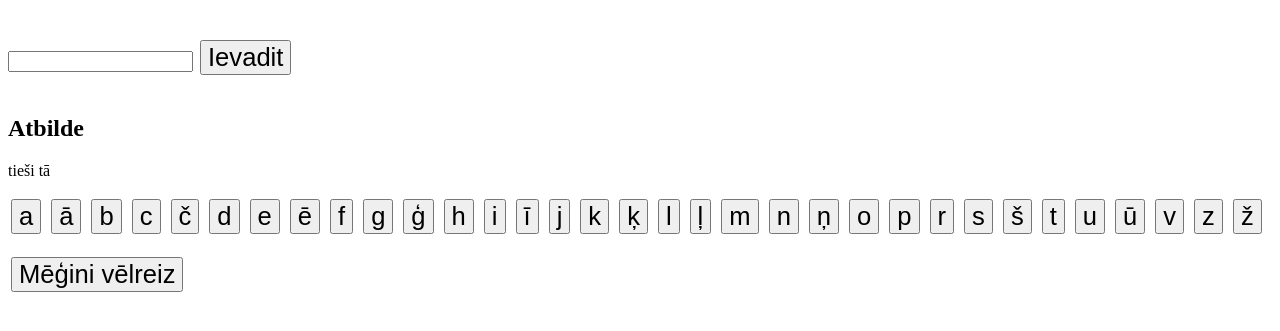
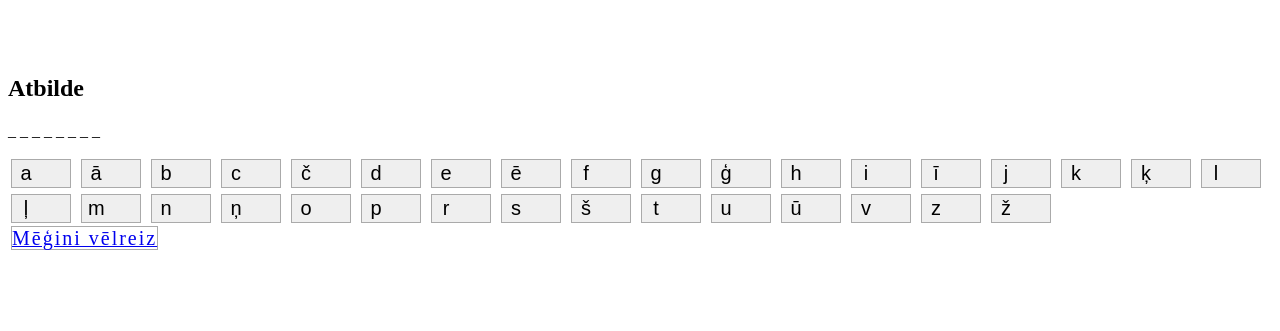
Before and after one commit to snamreg/Kar-tavas, a plain HTML site: page index.html in a window 1280 px wide. Shown: the part 61-392 px from the top of the page. Drawn offline with Linux system fonts and the light colour scheme.

Commit message:
Update index.html
kkas

```diff
--- a/index.html
+++ b/index.html
@@ -2,11 +2,11 @@
 <html>
 <head>
 </head>
-<body>
+<body onload="jaunsVards()">
  <H1>Karātavas, have you got what it takes?</H1>
  <br>
-    <input type="text" id="fname" name="fname">
-    <button class="pirm" onclick="nosutit()">Ievadit</button>
+
+
 
     <br>
  <h2>Atbilde</h2>
@@ -15,11 +15,31 @@
 
 
  <style>
-    button {
-       font-size: 1.6em;
-       margin: 3px;
-      margin-bottom: 20px;
-      position: center;
+   button {
+      font-size: 1.6em;
+      width: 60px;
+      margin: 3px;
+      border: solid 1px #aaa;
+      text-align: center;
+      font-size: 20px;
+      letter-spacing: 30px;
+      white-space: nowrap;
+      line-height: 25px;
+      overflow: hidden;
+
+    }
+   button1 {
+      font-size: 1.6em;
+      width: 160px;
+      margin: 3px;
+      border: solid 1px #aaa;
+      text-align: center;
+      font-size: 20px;
+      letter-spacing: 2px;
+      white-space: nowrap;
+      line-height: 25px;
+      overflow: hidden;
+      margin-top: 5%;
     }
  </style>
 
@@ -58,18 +78,26 @@
  <button id = "ž" onclick = "funkcija('ž')"> ž </button>
 
 <div>
-   <a href="javascript:location.reload(true)"><button> Mēģini vēlreiz</button></a>
+   <a href="javascript:location.reload(true)"><button1> Mēģini vēlreiz</button1></a>
 </div>
 
  <script>
 
 
-    let vajadzigais_vards = "atbilde";
+    let vajadzigais_vards = "pērtiķis";
     let vards_procesa = "";
-
+    function uzzimeProcesaVardu(){
+       document.getElementById("rezultats").innerHTML=vards_procesa;
+    }
 
     function funkcija(burts){
        document.getElementById(burts).disabled=true;
+       for (simbols in vajadzigais_vards){
+          console.log(vajadzigais_vards[simbols], burts);
+          if (vajadzigais_vards[simbols] == burts){
+             console.log ("ir burtd")
+          }
+       }
        console.log(burts);
     }
 
@@ -79,7 +107,12 @@
     }
 
     function uzzimetSvitrinas(){
-       console.log("ir svitras!")
+       console.log("irsvitras!")
+       for(simbols in vajadzigais_vards){
+          vards_procesa +="_ "
+       }
+       uzzimeProcesaVardu();
+
     }
 
  </script>
@@ -95,3 +128,4 @@
 
 
 </body>
+</html>
```
